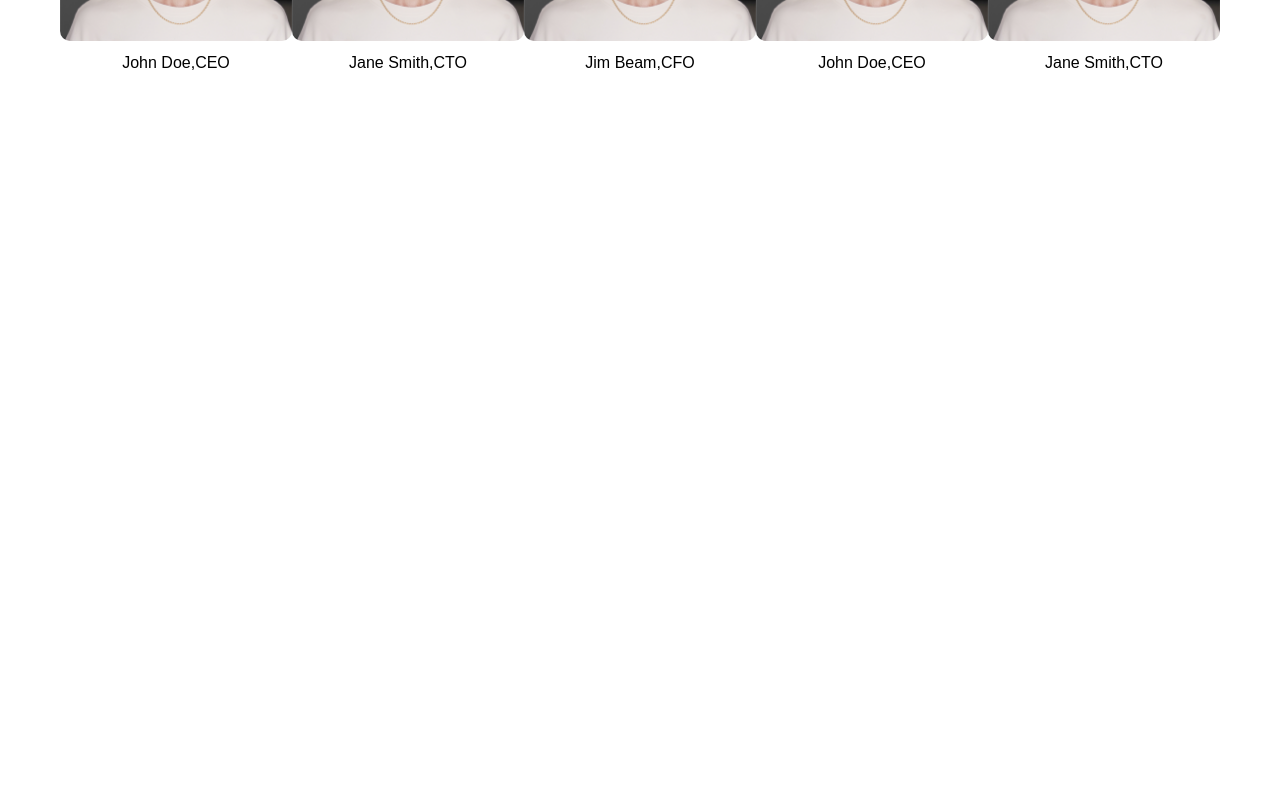
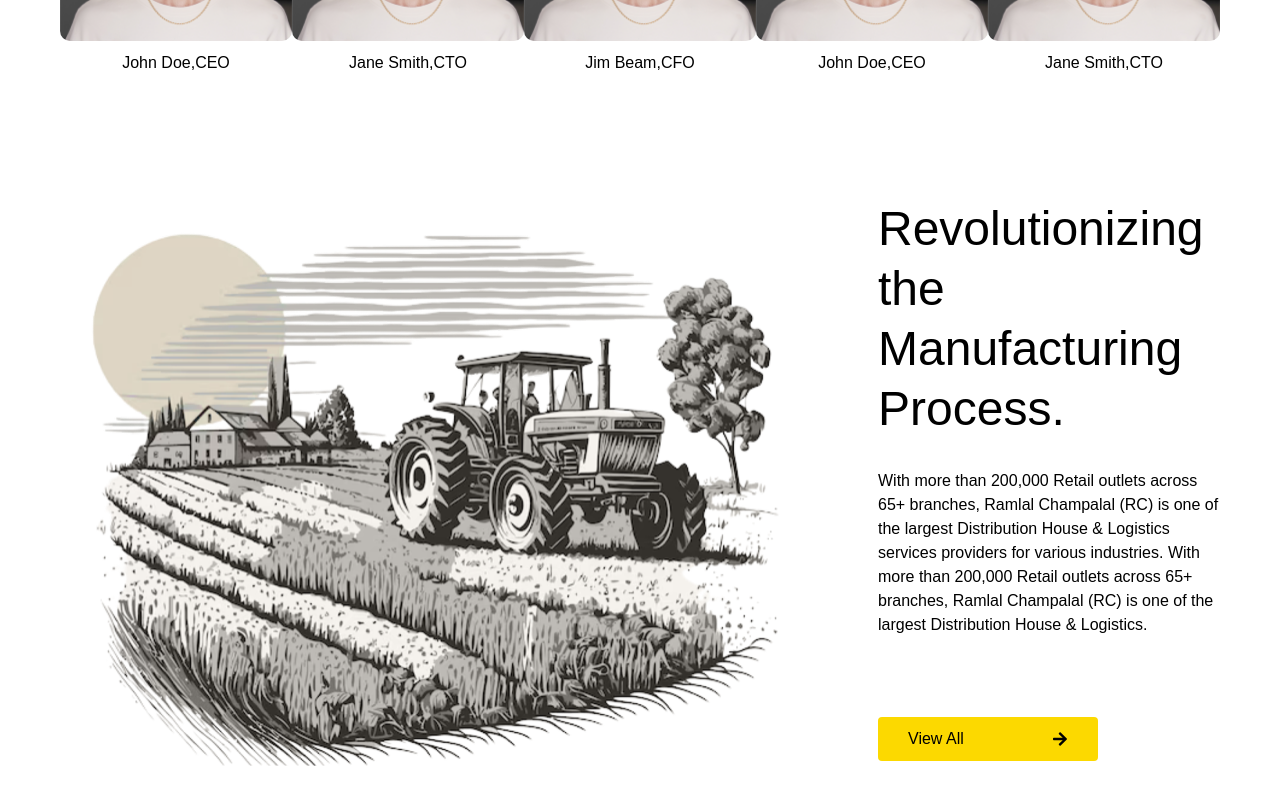
Before and after one commit to piyushpaliwalcodes/rc, a Next.js app: page / in a window 1280 px wide. Shown: the part 4700-5505 px from the top of the page. Before the commit the page ends 4835 px from the top, so only its background shows below. Built offline with nearby package versions, Linux system fonts and the light colour scheme.

Commit message:
tractor component

```diff
--- a/app/page.tsx
+++ b/app/page.tsx
@@ -6,7 +6,7 @@ import Explorefacility from "@/components/Explorefacility";
 import Whatwedo from "@/components/Whatwedo";
 import Ourprocess from "@/components/Ourprocess";
 import Meetourteam from "@/components/Meetourteam";
-
+import Withtractor from "@/components/Withtractor";
 export default function Home() {
   return (
     <div className="bg-white flex flex-col font-roboto min-h-[100vh] text-black">
@@ -18,6 +18,7 @@ export default function Home() {
       <Whatwedo/>
       <Ourprocess/>
       <Meetourteam/>
+      <Withtractor/>
     </div>
   );
 }
--- a/components/Ourprocess.tsx
+++ b/components/Ourprocess.tsx
@@ -38,7 +38,7 @@ we ensure seamless workflows.</p></div></div>
 <div className="flex flex-col gap-[20px]">
                     {
                         steps.map((step,index) => (
-                            <div key={index} className={`flex gap-[20px] py-[25px] px-[25px] hover:cursor-pointer rounded-[8px] ${selectedStep === index ? "bg-[#FCD900] text-black" : ""}`} onClick={() => setSelectedStep(index)}>
+                            <div key={index} className={`flex gap-[20px] py-[25px] px-[25px] hover:cursor-pointer rounded-[8px]  ${selectedStep === index ? "bg-[#FCD900] text-black" : "hover:bg-[#ffe30029] transition-all duration-200 "}`} onClick={() => setSelectedStep(index)}>
                                 <p className={`text-[#FCD900] text-[50px] font-bold ${selectedStep==index?"text-black":""}`}>0{index+1}</p>
                                 <div className="flex flex-col gap-[5px]">
                                     <p className="font-semibold text-[20px] text-black">{step.title}</p>
--- /dev/null
+++ b/components/Withtractor.tsx
@@ -0,0 +1,22 @@
+import Image from "next/image";
+import Yellowbutton from "./Yellowbutton";
+const Withtractor = ()=>
+{
+
+    return (
+        <div className = "flex gap-[50px] px-[60px] py-[60px]">
+            <Image src = "/images/tractor.png" alt = "tractor" width = {500} height = {500} className = "min-w-[768px]" />
+            <div className="flex flex-col gap-[80px] justify-center">
+            <div className="flex flex-col gap-[30px]">
+                <h1 className="text-[48px]/[60px]">Revolutionizing the Manufacturing Process.</h1>
+                <p>With more than 200,000 Retail outlets across 65+ branches, Ramlal Champalal (RC) is one of the largest Distribution House & Logistics services providers for various industries. With more than 200,000 Retail outlets across 65+ branches, Ramlal Champalal (RC) is one of the largest Distribution House & Logistics.</p>
+            </div>
+            <Yellowbutton text="View All" link="/" />
+            </div>
+
+
+        </div>
+    )
+}
+
+export default Withtractor;
```
Also changed, not shown: public/images/tractor.png (added).
